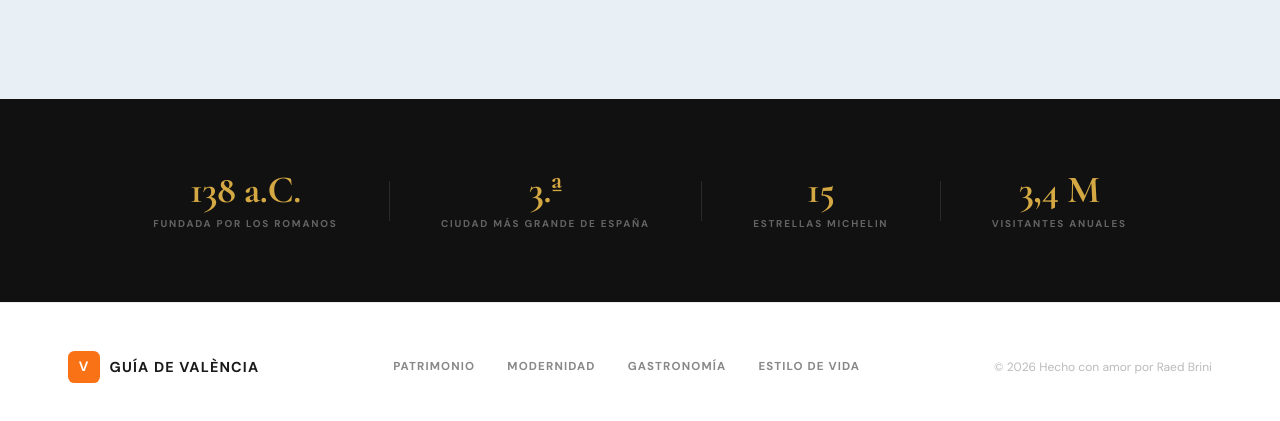
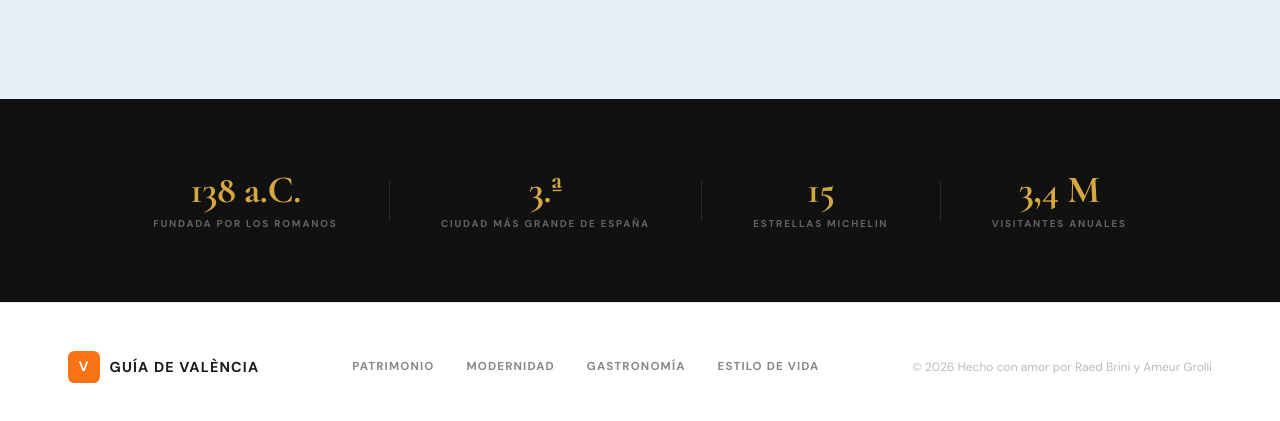
Before and after one commit to Raed-Brini/valencia_cuidad, a plain HTML site: page index.html in a window 1280 px wide. Shown: the part 7040-7461 px from the top of the page. Drawn offline with nearby package versions, Linux system fonts and the light colour scheme; a web font is replaced by a local one.

Commit message:
Update index.html

```diff
--- a/index.html
+++ b/index.html
@@ -339,7 +339,7 @@
         <a href="#gastronomy">Gastronomía</a>
         <a href="#lifestyle">Estilo de vida</a>
       </nav>
-      <p class="footer-copy">© 2026 Hecho con amor por Raed Brini</p>
+      <p class="footer-copy">© 2026 Hecho con amor por Raed Brini y Ameur Grolli</p>
     </div>
   </footer>
 
```
